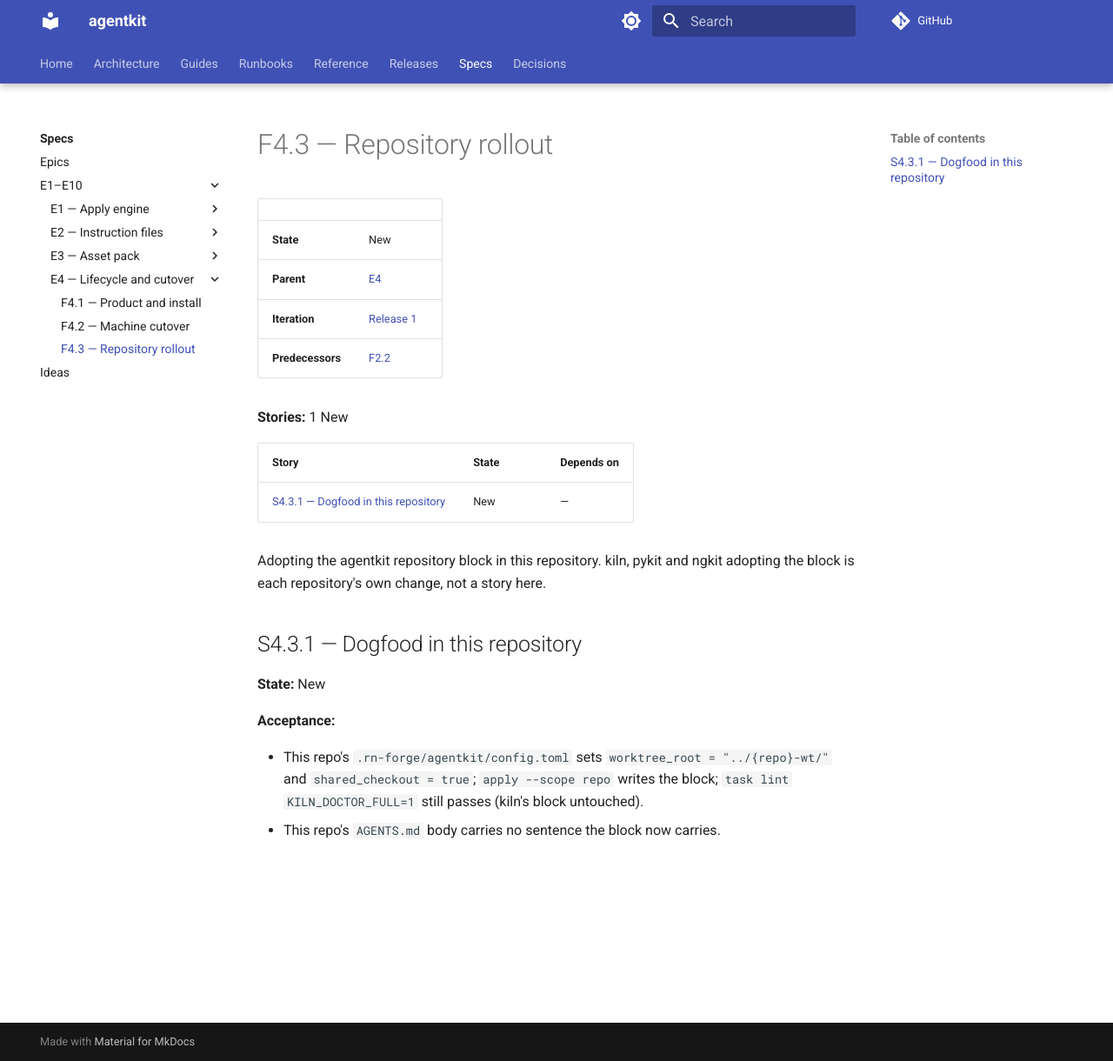
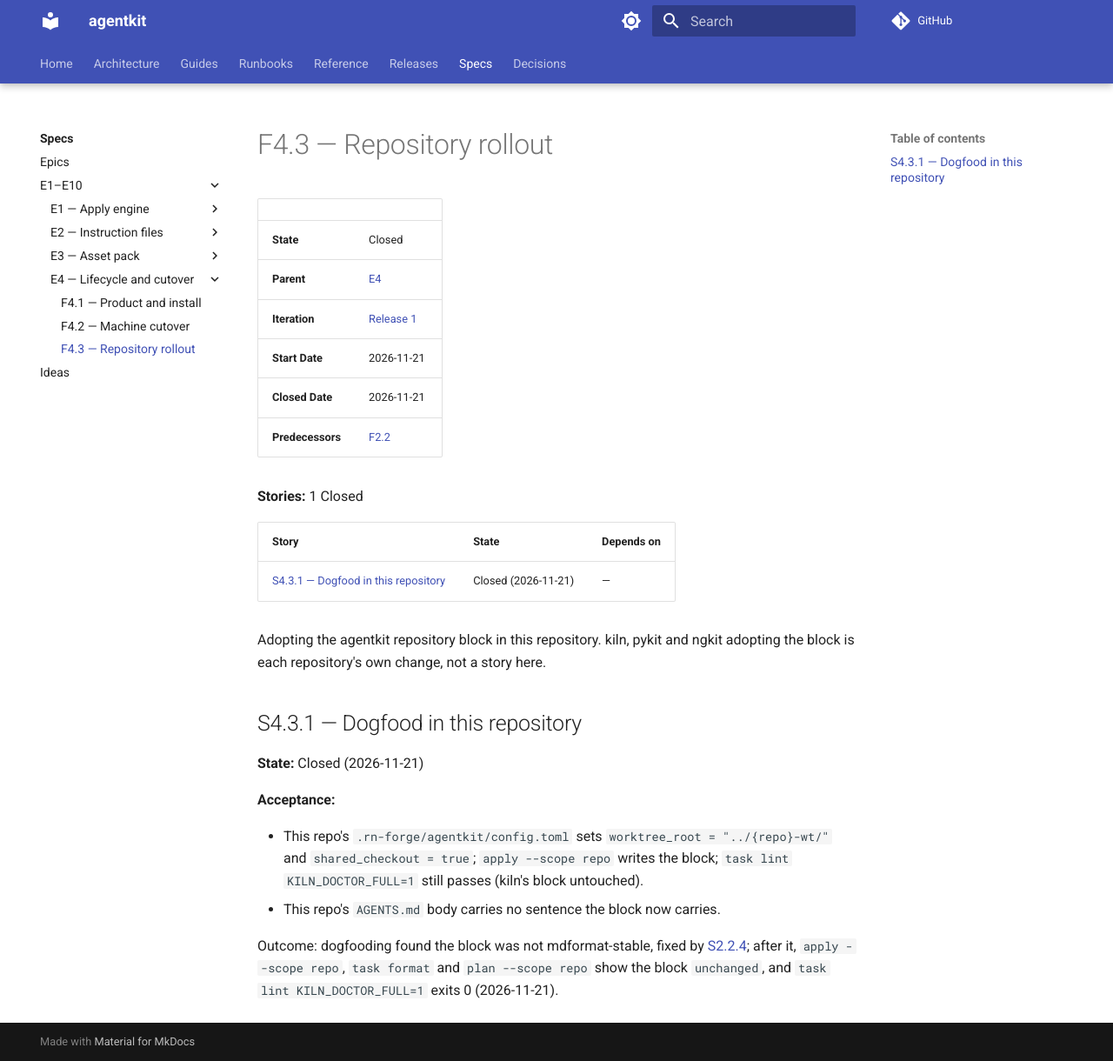
Before and after one commit to rn-tools/agentkit, an MkDocs documentation site: the page built from docs/specs/epics/E4-lifecycle-and-cutover/F4.3-repository-rollout.md, in a window 1280 px wide and 1220 px high. Shown: the whole window at 87% size. Built offline with MkDocs 1.6.1 and Material for MkDocs 9.7.7, drawn with Linux system fonts in a browser that asks for light colours; comment, search, counter and statistics services are not loaded.

Commit message:
S4.3.1, F4.3 close
Co-Authored-By: Claude Opus 5.5 <noreply@anthropic.com>

```diff
--- a/docs/specs/epics/E4-lifecycle-and-cutover/F4.3-repository-rollout.md
+++ b/docs/specs/epics/E4-lifecycle-and-cutover/F4.3-repository-rollout.md
@@ -2,18 +2,20 @@
 
 |  |  |
 | -- | -- |
-| **State** | New |
+| **State** | Closed |
 | **Parent** | [E4](index.md) |
 | **Iteration** | [Release 1](../../../releases/release-1/index.md) |
+| **Start Date** | 2026-11-21 |
+| **Closed Date** | 2026-11-21 |
 | **Predecessors** | [F2.2](../E2-instruction-files/F2.2-repository-block.md) |
 
 <!-- BEGIN derived stories -->
 
-**Stories:** 1 New
+**Stories:** 1 Closed
 
 | Story | State | Depends on |
 | -- | -- | -- |
-| [S4.3.1 — Dogfood in this repository](#s431-dogfood-in-this-repository) | New | — |
+| [S4.3.1 — Dogfood in this repository](#s431-dogfood-in-this-repository) | Closed (2026-11-21) | — |
 
 <!-- END derived stories -->
 
@@ -22,7 +24,7 @@ adopting the block is each repository's own change, not a story here.
 
 ## S4.3.1 — Dogfood in this repository
 
-**State:** New
+**State:** Closed (2026-11-21)
 
 **Acceptance:**
 
@@ -31,3 +33,8 @@ adopting the block is each repository's own change, not a story here.
   `apply --scope repo` writes the block; `task lint KILN_DOCTOR_FULL=1` still
   passes (kiln's block untouched).
 - This repo's `AGENTS.md` body carries no sentence the block now carries.
+
+Outcome: dogfooding found the block was not mdformat-stable, fixed by
+[S2.2.4](../E2-instruction-files/F2.2-repository-block.md#s224-block-survives-the-repositorys-markdown-formatter);
+after it, `apply --scope repo`, `task format` and `plan --scope repo` show the
+block `unchanged`, and `task lint KILN_DOCTOR_FULL=1` exits 0 (2026-11-21).
```
Also changed, not shown: AGENTS.md (+10 -0 lines), docs/releases/release-1/index.md (+1 -1 lines), docs/specs/epics/E4-lifecycle-and-cutover/index.md (+1 -1 lines), docs/specs/epics/index.md (+1 -1 lines), docs/specs/index.md (+1 -1 lines), 3 other files.
